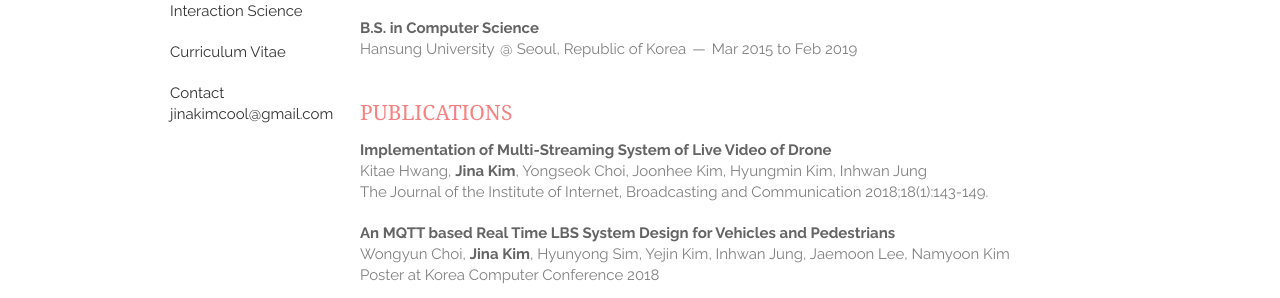
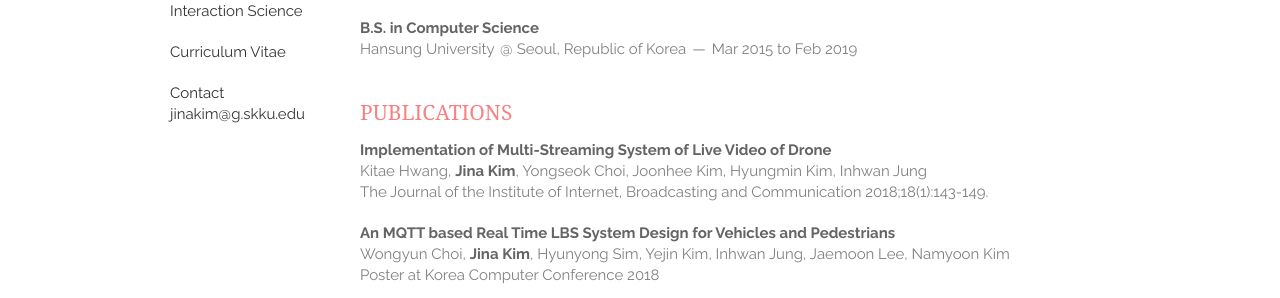
Before and after one commit to Jina-Kim/Jina-Kim.github.io, a Jekyll site: the page built from index.html, in a window 1280 px wide. Shown: the part 259-557 px from the top of the page. Built offline with Jekyll 4.4.1, drawn with Linux system fonts in a browser that asks for light colours; nearby versions of some CDN libraries; the list of posts is cut into pages by our own code.

Commit message:
update email

```diff
--- a/_config.yml
+++ b/_config.yml
@@ -16,8 +16,8 @@ author: Jina Kim
 baseurl: /
 title: Jina Kim
 name: Jina Kim
-email: jinakimcool@gmail.com
-email_full: mailto:jinakimcool@gmail.com
+email: jinakim@g.skku.edu
+email_full: mailto:jinakim@g.skku.edu
 website: github.io
 website_full: https://jina-kim.github.io/
 github: #Jina-Kim
```
